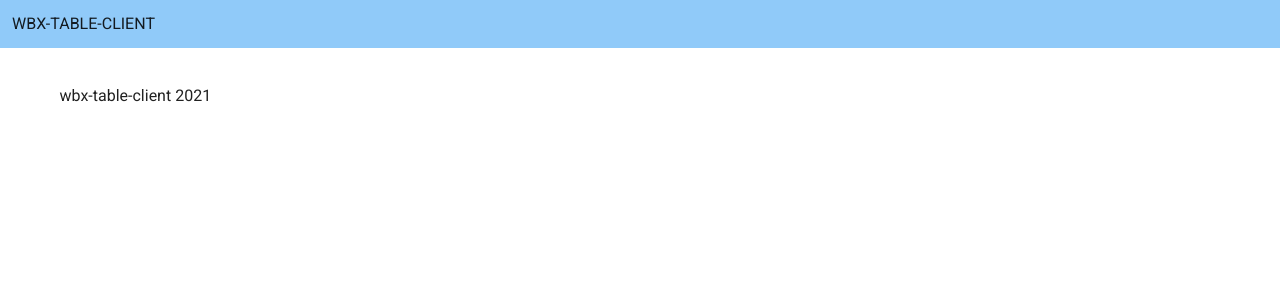
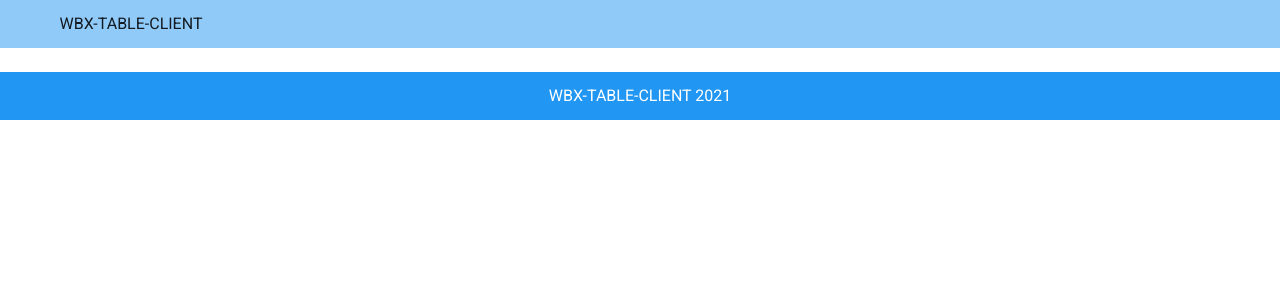
Before and after one commit to BigPinkRoom/wbx-table-client, a Vue app: page / in a window 1280 px wide. Shown: the top 300 px of the page. Built offline with nearby package versions, Linux system fonts and the light colour scheme.

Commit message:
created TheFooter and TheHeader components

```diff
--- a/src/components/common/TheFooter.vue
+++ b/src/components/common/TheFooter.vue
@@ -1,10 +1,12 @@
 <template>
-  <v-container>
-    <v-row>
-      <v-col>
-        wbx-table-client 2021
-      </v-col>
-    </v-row>
+  <v-container fluid class="blue pa-0">
+    <v-container>
+      <v-row>
+        <v-col class="d-flex text-uppercase white--text justify-center"
+          >Wbx-table-client 2021</v-col
+        >
+      </v-row>
+    </v-container>
   </v-container>
 </template>
 
@@ -12,4 +14,4 @@
 export default {};
 </script>
 
-<style></style>
+<style lang="scss" scoped></style>
--- a/src/components/common/TheHeader.vue
+++ b/src/components/common/TheHeader.vue
@@ -1,8 +1,10 @@
 <template>
-  <v-container fluid>
-    <v-row>
-      <v-col class="text-uppercase blue lighten-3">Wbx-table-client</v-col>
-    </v-row>
+  <v-container fluid class="blue lighten-3 pa-0">
+    <v-container>
+      <v-row>
+        <v-col class="text-uppercase ">Wbx-table-client</v-col>
+      </v-row>
+    </v-container>
   </v-container>
 </template>
 
```
